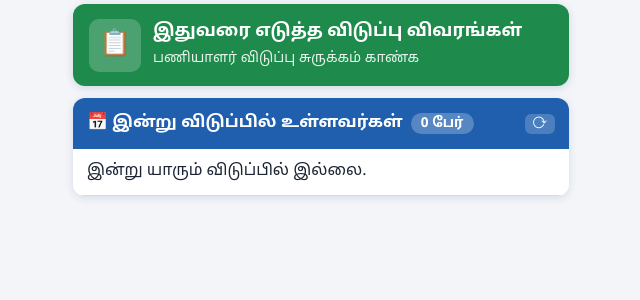
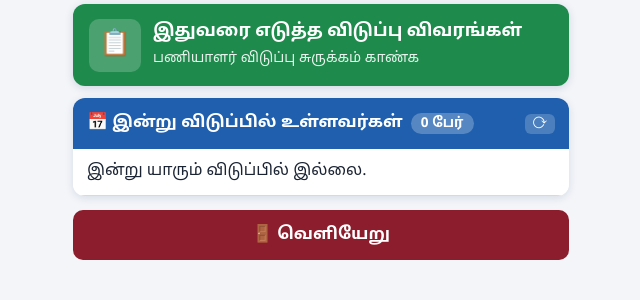
Before and after one commit to dlodindigul1-cell/contingent, a Flask app: page /leave in a window 1280 px wide. Shown: the part 195-495 px from the top of the page, without its empty margins (319-959 px from the left). Run offline with Flask 3, Linux system fonts and the light colour scheme; data that the repository does not hold is empty; some libraries are stand-ins or nearby versions.

Commit message:
Add files via upload

```diff
--- a/templates/leave.html
+++ b/templates/leave.html
@@ -26,6 +26,8 @@ main{max-width:520px;margin:16px auto;padding:0 12px 40px}
 .it small{display:block;color:var(--muted)}
 .tag{flex:none;align-self:center;font-size:.8rem;text-align:center;border-radius:8px;padding:3px 8px;background:#e3edfb;color:#144a94}
 .tag.medical{background:#fde0e0;color:#a31616}.tag.earned{background:#ffeccd;color:#8a5a00}.tag.religious{background:#efe3fb;color:#5b1f94}.tag.casual{background:#dff3e6;color:#176237}
+.exit{display:block;width:100%;margin-top:14px;padding:12px;border:0;border-radius:10px;background:#8c1d2c;color:#fff;font:inherit;font-size:1.05rem;font-weight:700;text-align:center;text-decoration:none;cursor:pointer}
+.exit:hover{background:#6f1623}
 .page{display:none}.page.on{display:block}
 .box{background:#fff;border-radius:12px;box-shadow:0 2px 8px rgba(15,42,92,.12);padding:14px}
 .back{display:inline-block;margin-bottom:10px;background:#fff;border:1px solid var(--line);border-radius:8px;padding:6px 12px;font:inherit;cursor:pointer}
@@ -59,6 +61,7 @@ th{background:var(--sky);color:var(--navy)}
   <button class="card his" data-go="history"><i>📋</i><div><b>இதுவரை எடுத்த விடுப்பு விவரங்கள்</b><span>பணியாளர் விடுப்பு சுருக்கம் காண்க</span></div></button>
   <div class="today"><h2>📅 இன்று விடுப்பில் உள்ளவர்கள் <span class="pill" id="todayCount">–</span><button id="todayRefresh" type="button" title="புதுப்பி">⟳</button></h2>
     <div class="list" id="todayList"><div class="it">ஏற்றப்படுகிறது…</div></div></div>
+  <a class="exit" href="/">🚪 வெளியேறு</a>
 </section>
 
 <!-- விடுப்புப் பதிவு -->
```
